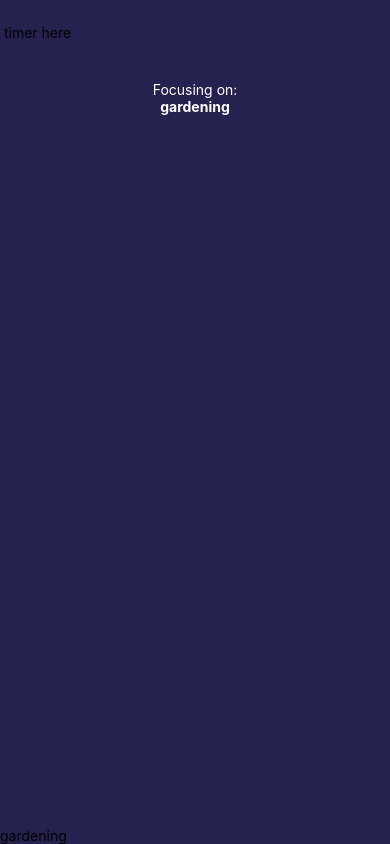
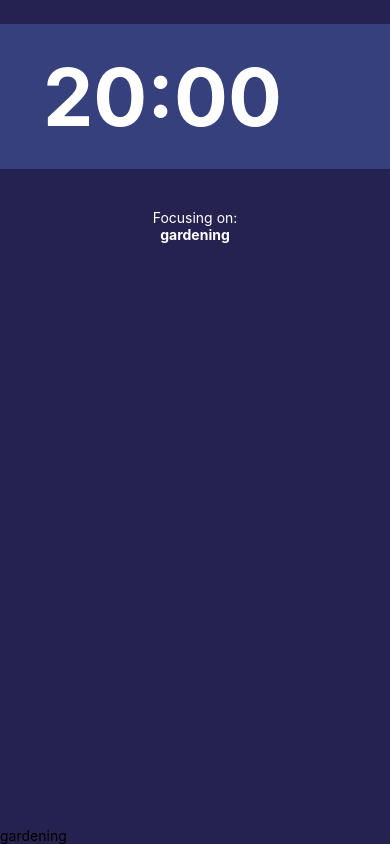
Before and after one commit to rewpt/FocusTime, a React Native app: screen / in a window 390 px wide. Built offline with nearby package versions, Linux system fonts and the light colour scheme.

Commit message:
add functions to format countdown timer

```diff
--- a/src/components/Countdown.js
+++ b/src/components/Countdown.js
@@ -1,8 +1,37 @@
-import React from "react";
+import React, {useState} from "react";
 import {Text, View, StyleSheet} from 'react-native';
+import { colors } from "../utils/colors";
+import { fontSizes, spacing } from "../utils/sizes";
 
-export const Countdown = () => {
+const minutesToMillis = (min) => {
+  return min * 1000 * 60
+}
+const formatTime = time => {
+  return time < 10 ? `0${time}` : time;
+}
+
+export const Countdown = ({
+  minutes = 20,
+  isPaused,
+}) => {
+  const [millis, setMillies] = useState(minutesToMillis(minutes))
+
+  const minute= Math.floor(millis /1000/ 60) % 60;
+  const seconds = Math.floor(millis /1000 ) % 60;
+
   return (
-    <Text> timer here</Text>
+    <Text style={styles.text}> {formatTime(minute)}:{formatTime(seconds)}</Text>
   )
 }
+
+
+const styles = StyleSheet.create({
+  text: {
+    fontSize : fontSizes.xxxxl,
+    fontWeight: 'bold',
+    color: colors.white,
+    padding: spacing.lg,
+    backgroundColor: 'rgba(94,132,226,0.3)'
+
+  }
+})
--- a/src/features/timer/Timer.js
+++ b/src/features/timer/Timer.js
@@ -9,7 +9,9 @@
 
   return (
 <View style={styles.container}>
-  <Countdown />
+  <View style={styles.countdown}>
+    <Countdown />
+  </View>
   <View style={{ paddingTop: spacing.xxl}}>
     <Text style={styles.title}>Focusing on:</Text>
     <Text style={styles.task}>{focusSubject}</Text>
@@ -30,5 +32,8 @@
     color: colors.white,
     fontWeight: 'bold',
     textAlign: 'center',
+  },
+  countdown: {
+
   }
 })
```
